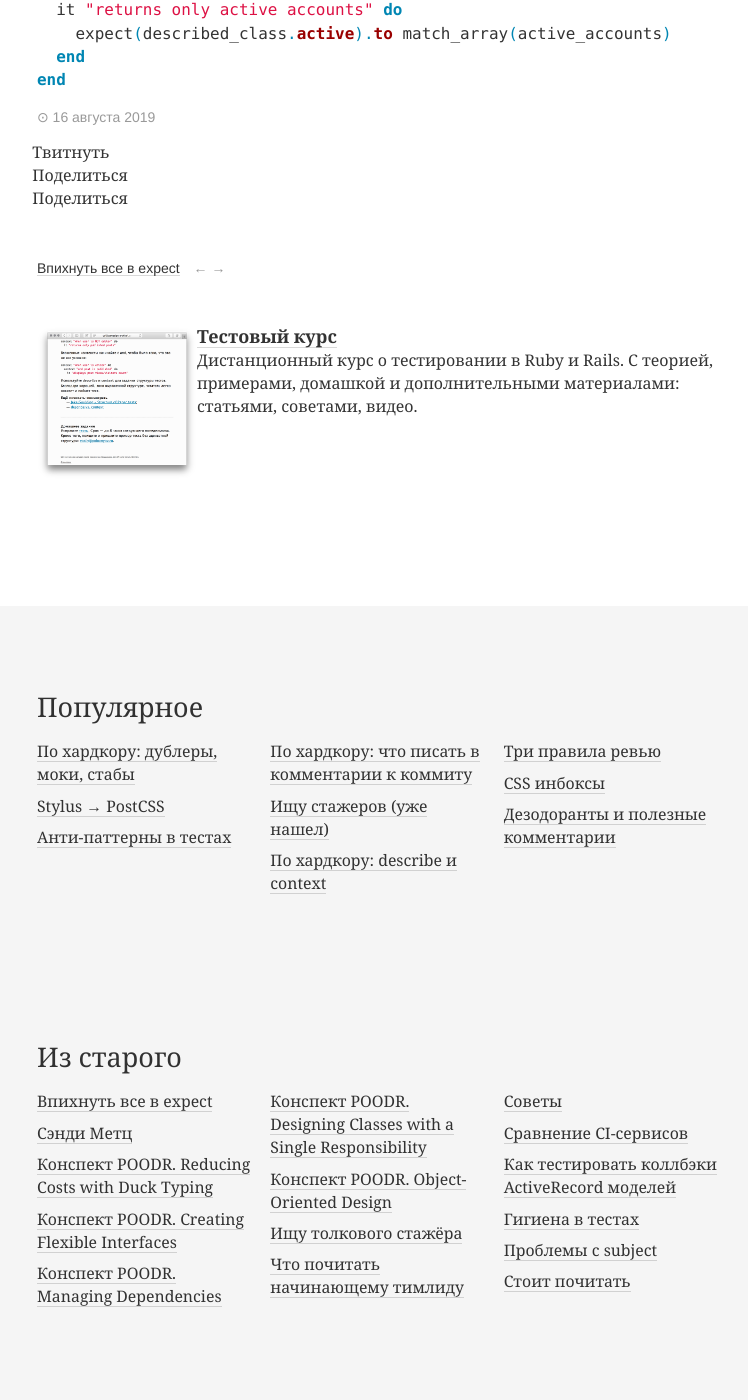
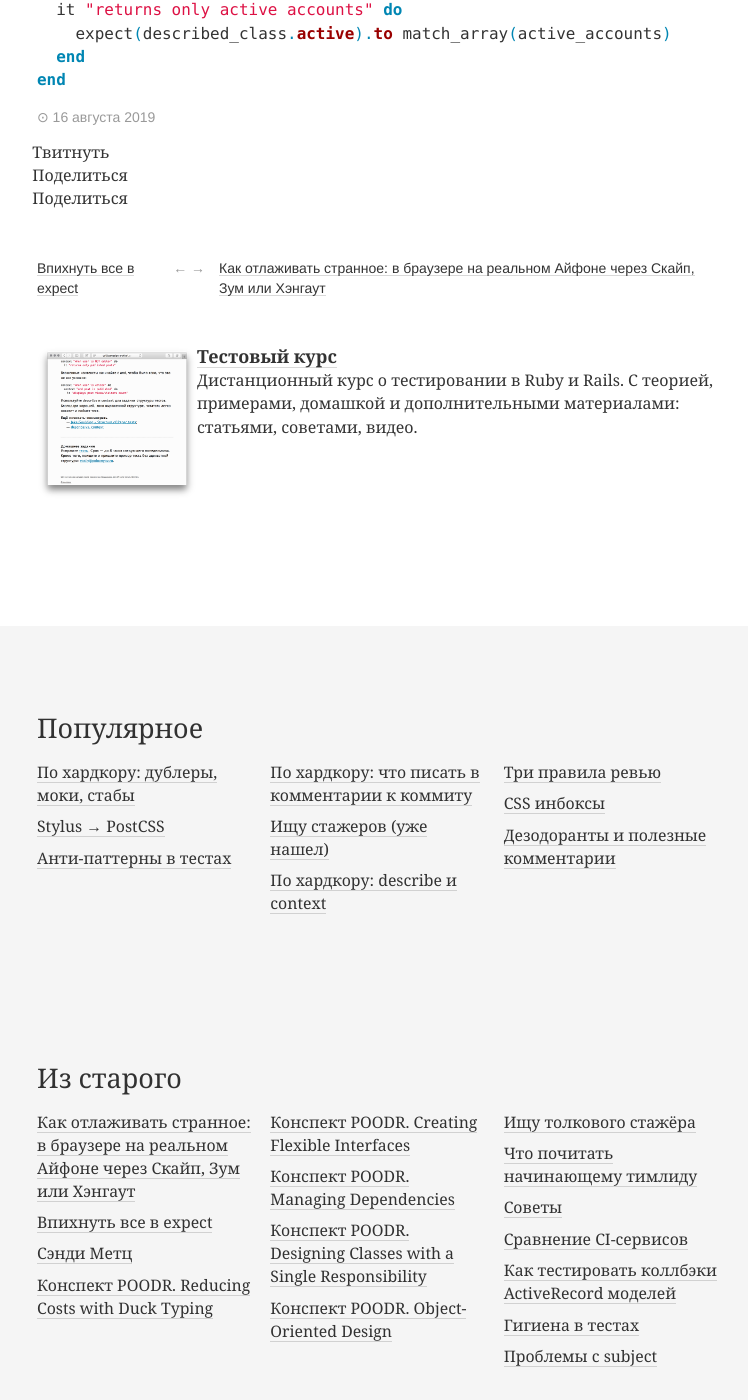
Before and after one commit to vast/vast.github.io, a Jekyll site: the page built from _posts/2019-08-16-let-vs-before.md, in a window 1280 px wide and 1400 px high, scrolled down 699 px. Shown: the whole window, without its empty margins (243-991 px from the left). Built offline with Jekyll 4.4.1, drawn with Linux system fonts in a browser that asks for light colours; a style sheet for code colours, icons or effects is not loaded.

Commit message:
new post, yay

```diff
--- /dev/null
+++ b/_posts/2019-08-29-debugging-iphone-with-quicktime.md
@@ -0,0 +1,15 @@
+---
+title: "Как отлаживать странное: в браузере на реальном Айфоне через Скайп, Зум или Хэнгаут"
+layout: default
+---
+
+Бывает, расшаришь с коллегой-разработчиком экран через Скайп и отлаживаешь что-нибудь странное в Айфоне. Оказывается, что проблема повторяется только на реальном устройстве, а в эмуляторе все ок.
+
+Чтобы не пересказывать коллеге то, что происходит на экране телефона, можно расшарить его экран:
+
+1. Открываем QuickTime
+2. File — New Movie Recording
+3. В выпадайке у кнопки записи выбираем Camera — iPhone
+4. Скдыщ!
+
+<img src="/assets/iphone-quicktime-debug.jpg" class="img--break" width="2560" height="1600" style="border: 1px solid #ccc" />
--- a/index.html
+++ b/index.html
@@ -4,7 +4,7 @@
 <!DOCTYPE html>
 <html lang="ru">
 <head>
-  <title>Сайт и ушпешный блог Василия Половнёва</title>
+  <title>Сайт и блог Василия Половнёва</title>
   <meta charset="utf-8" />
   <meta content="IE=edge,chrome=1" http-equiv="X-UA-Compatible" />
   <meta name="viewport" content="width=device-width, initial-scale=1.0" />
```
Also changed, not shown: assets/iphone-quicktime-debug.jpg (added).
